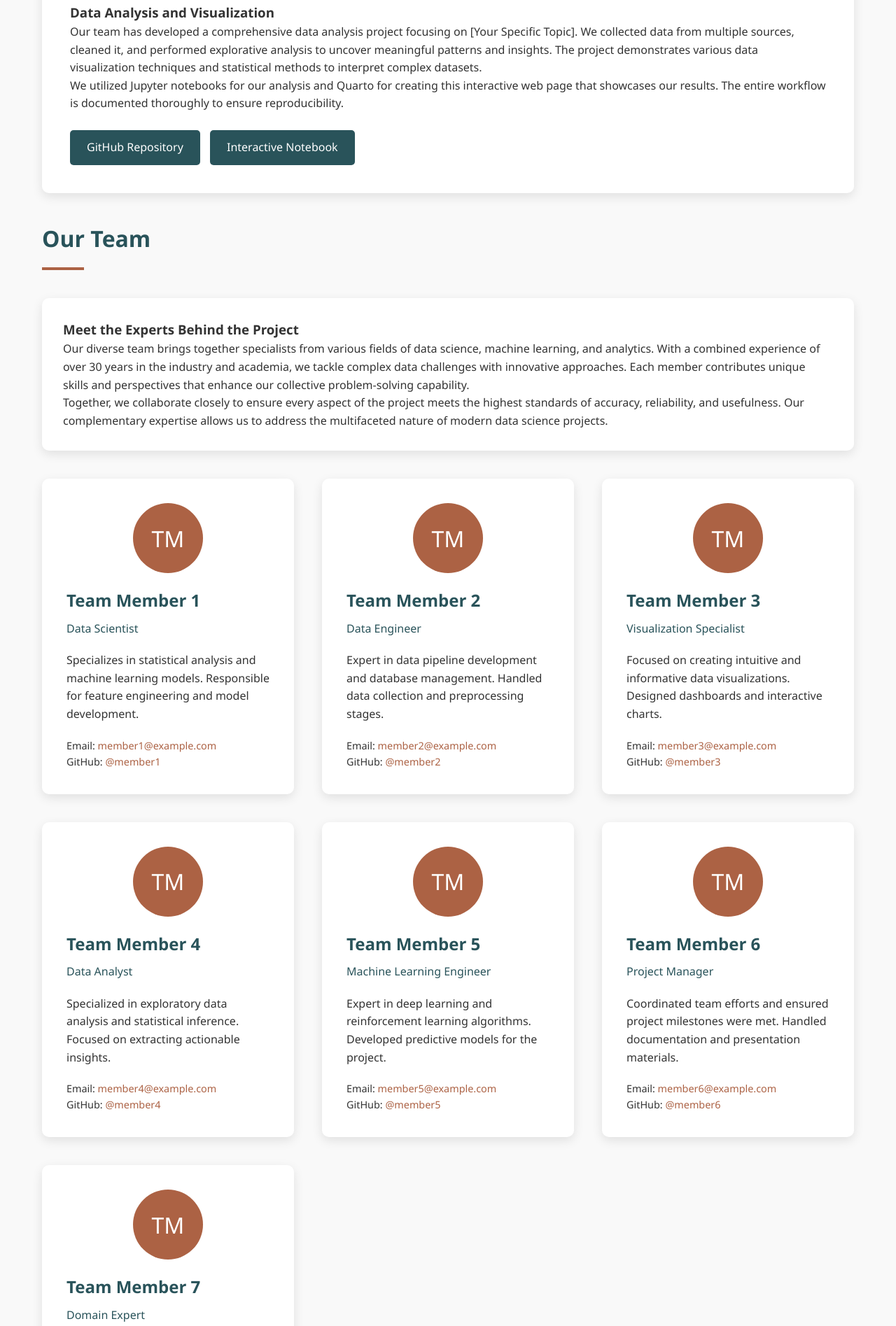
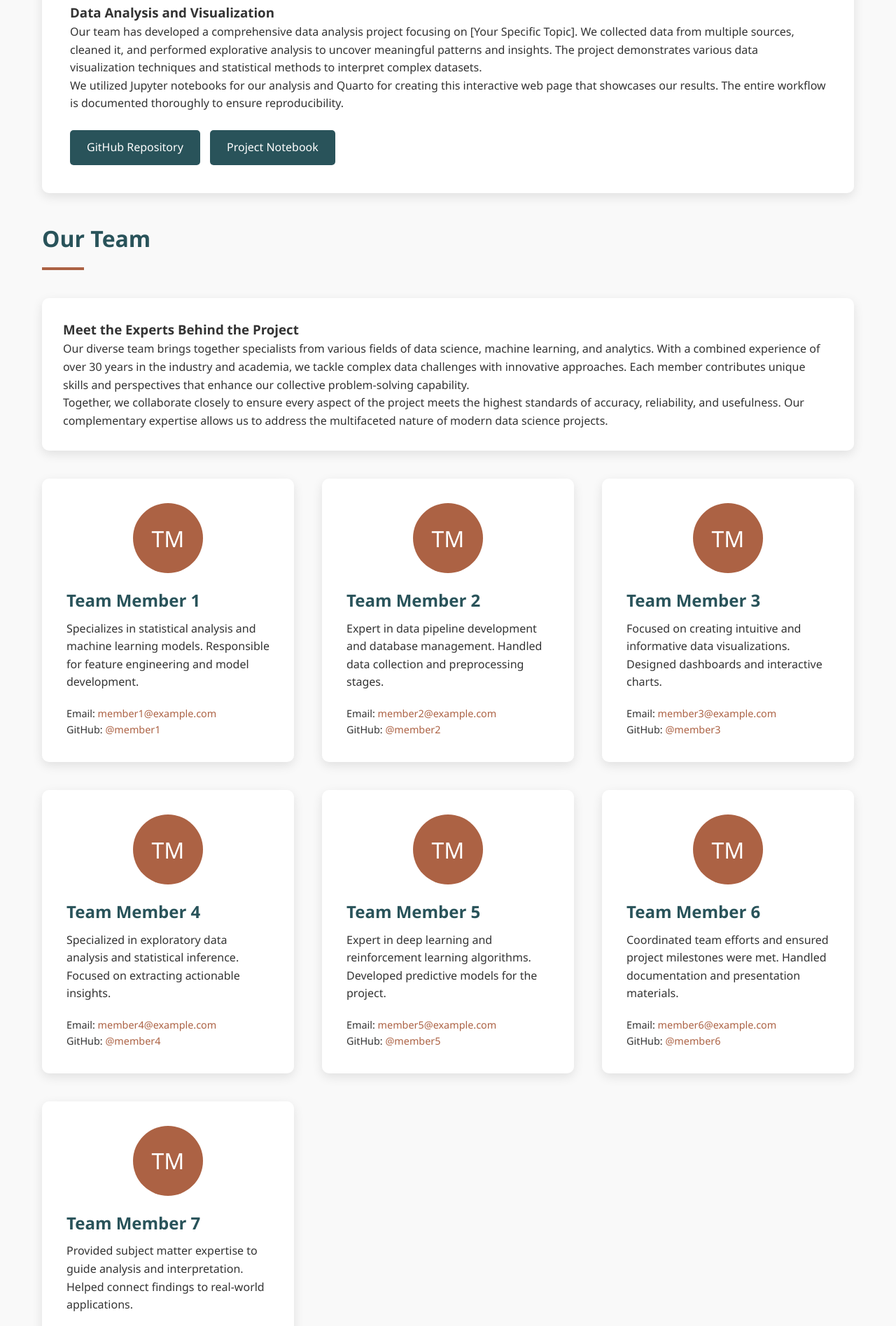
Before and after one commit to vittoriofino/Progetto_Tesisquare, a plain HTML site: page website/index.html in a window 1280 px wide. Shown: the part 506-2401 px from the top of the page at 70% size. Drawn offline with nearby package versions, Linux system fonts and the light colour scheme.

Commit message:
updated index.html

```diff
--- a/website/index.html
+++ b/website/index.html
@@ -30,8 +30,8 @@
                 The entire workflow is documented thoroughly to ensure reproducibility.
             </p>
             <div>
-                <a href="https://github.com/your-team/repo" class="btn" target="_blank">GitHub Repository</a>
-                <a href="path-to-your-notebook.html" class="btn" target="_blank">Interactive Notebook</a>
+                <a href="https://github.com/vittoriofino/tesisquare_analysis" class="btn" target="_blank">GitHub Repository</a>
+                <a href="notebook.html" class="btn" target="_blank">Project Notebook</a>
             </div>
         </div>
     </section>
@@ -50,7 +50,6 @@
             <div class="team-member" data-aos="fade-up" data-aos-duration="600" data-aos-delay="100" data-aos-once="false">
                 <div class="member-img">TM</div>
                 <h3 class="member-name">Team Member 1</h3>
-                <p class="member-role">Data Scientist</p>
                 <p>Specializes in statistical analysis and machine learning models. Responsible for feature engineering and model development.</p>
                 <div class="contact-info">
                     <p>Email: <a href="mailto:member1@example.com">member1@example.com</a></p>
@@ -62,7 +61,6 @@
             <div class="team-member" data-aos="fade-up" data-aos-duration="600" data-aos-delay="150" data-aos-once="false">
                 <div class="member-img">TM</div>
                 <h3 class="member-name">Team Member 2</h3>
-                <p class="member-role">Data Engineer</p>
                 <p>Expert in data pipeline development and database management. Handled data collection and preprocessing stages.</p>
                 <div class="contact-info">
                     <p>Email: <a href="mailto:member2@example.com">member2@example.com</a></p>
@@ -74,7 +72,6 @@
             <div class="team-member" data-aos="fade-up" data-aos-duration="600" data-aos-delay="200" data-aos-once="false">
                 <div class="member-img">TM</div>
                 <h3 class="member-name">Team Member 3</h3>
-                <p class="member-role">Visualization Specialist</p>
                 <p>Focused on creating intuitive and informative data visualizations. Designed dashboards and interactive charts.</p>
                 <div class="contact-info">
                     <p>Email: <a href="mailto:member3@example.com">member3@example.com</a></p>
@@ -86,7 +83,6 @@
             <div class="team-member" data-aos="fade-up" data-aos-duration="600" data-aos-delay="250" data-aos-once="false">
                 <div class="member-img">TM</div>
                 <h3 class="member-name">Team Member 4</h3>
-                <p class="member-role">Data Analyst</p>
                 <p>Specialized in exploratory data analysis and statistical inference. Focused on extracting actionable insights.</p>
                 <div class="contact-info">
                     <p>Email: <a href="mailto:member4@example.com">member4@example.com</a></p>
@@ -98,7 +94,6 @@
             <div class="team-member" data-aos="fade-up" data-aos-duration="600" data-aos-delay="300" data-aos-once="false">
                 <div class="member-img">TM</div>
                 <h3 class="member-name">Team Member 5</h3>
-                <p class="member-role">Machine Learning Engineer</p>
                 <p>Expert in deep learning and reinforcement learning algorithms. Developed predictive models for the project.</p>
                 <div class="contact-info">
                     <p>Email: <a href="mailto:member5@example.com">member5@example.com</a></p>
@@ -110,7 +105,6 @@
             <div class="team-member" data-aos="fade-up" data-aos-duration="600" data-aos-delay="350" data-aos-once="false">
                 <div class="member-img">TM</div>
                 <h3 class="member-name">Team Member 6</h3>
-                <p class="member-role">Project Manager</p>
                 <p>Coordinated team efforts and ensured project milestones were met. Handled documentation and presentation materials.</p>
                 <div class="contact-info">
                     <p>Email: <a href="mailto:member6@example.com">member6@example.com</a></p>
@@ -122,7 +116,6 @@
             <div class="team-member" data-aos="fade-up" data-aos-duration="600" data-aos-delay="400" data-aos-once="false">
                 <div class="member-img">TM</div>
                 <h3 class="member-name">Team Member 7</h3>
-                <p class="member-role">Domain Expert</p>
                 <p>Provided subject matter expertise to guide analysis and interpretation. Helped connect findings to real-world applications.</p>
                 <div class="contact-info">
                     <p>Email: <a href="mailto:member7@example.com">member7@example.com</a></p>
```
